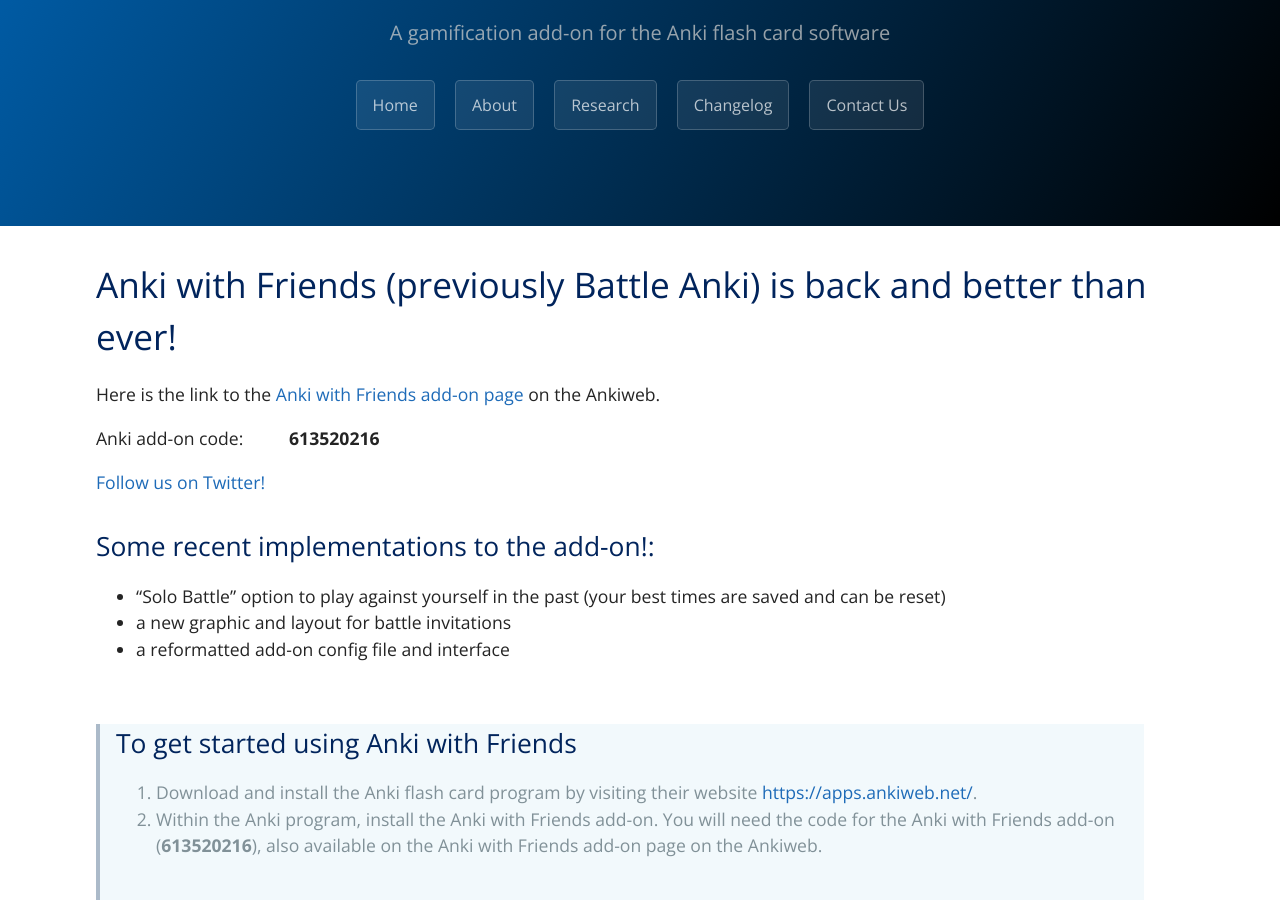
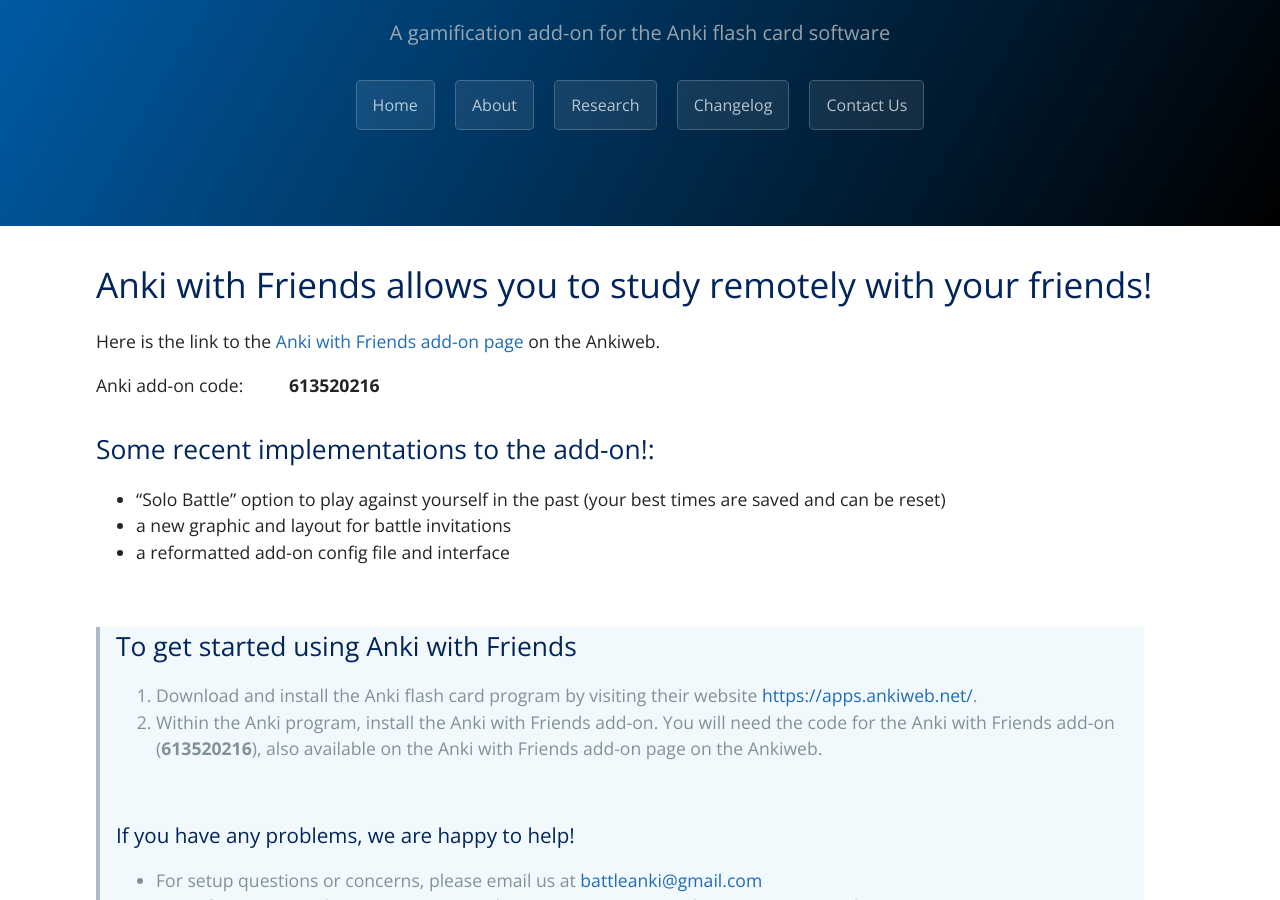
Before and after one commit to jopeo/jopeo.github.io, a Jekyll site: the page built from index.md, in a window 1280 px wide and 900 px high, scrolled down 313 px. Built offline with Jekyll 4.4.1, drawn with Linux system fonts in a browser that asks for light colours.

```diff
--- a/index.md
+++ b/index.md
@@ -4,13 +4,13 @@ layout: template
 filename: index
 ---
 
-# Anki with Friends (previously Battle Anki) is back and better than ever!
+# Anki with Friends allows you to study remotely with your friends!
 
 Here is the link to the [Anki with Friends add-on page](https://ankiweb.net/shared/info/613520216){:target="_blank"} on the Ankiweb.
 
 Anki add-on code: &nbsp;&nbsp;&nbsp;&nbsp;&nbsp;&nbsp;&nbsp;&nbsp; **613520216**
 
-[Follow us on Twitter!](https://twitter.com/BattleAnki){:target="_blank"}
+[comment]: <> ([Follow us on Twitter!]&#40;https://twitter.com/BattleAnki&#41;{:target="_blank"})
 
 ## Some recent implementations to the add-on!:
 
```
Also changed, not shown: contact.md (+1 -1 lines).
